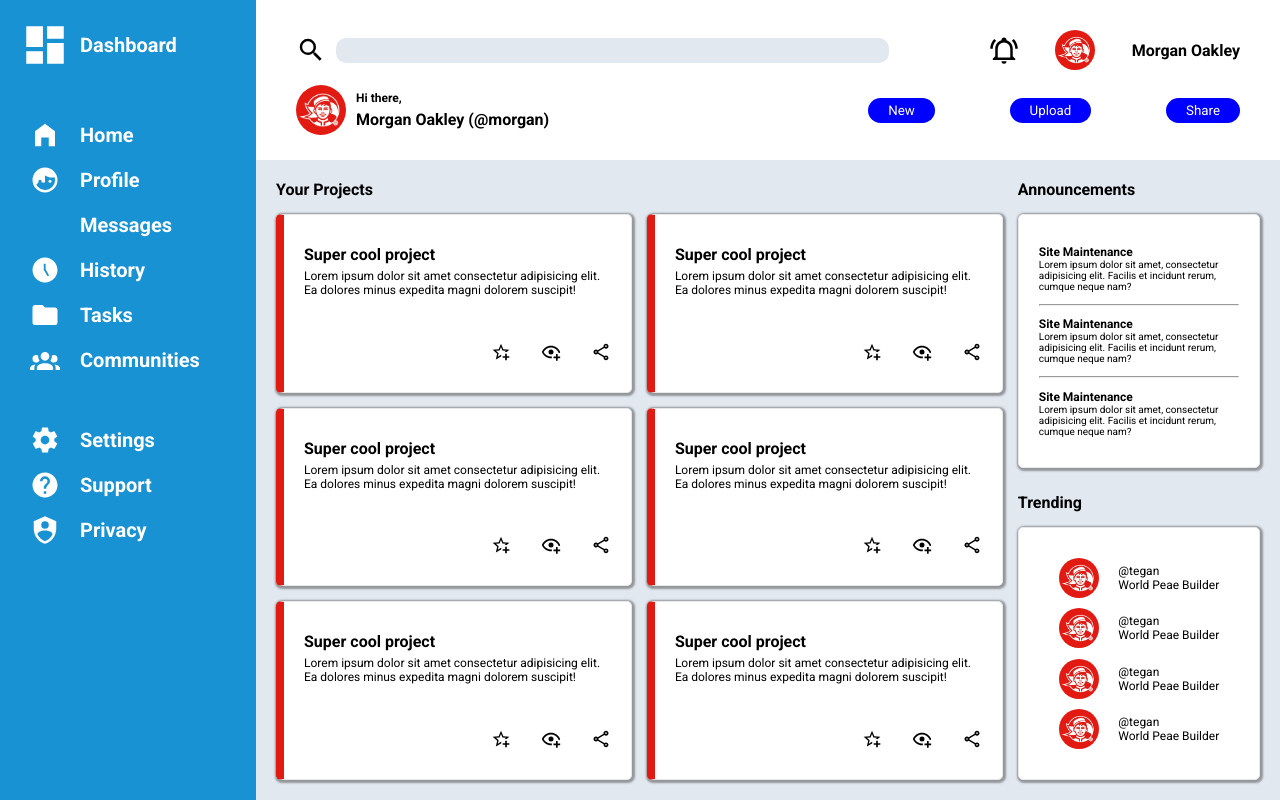
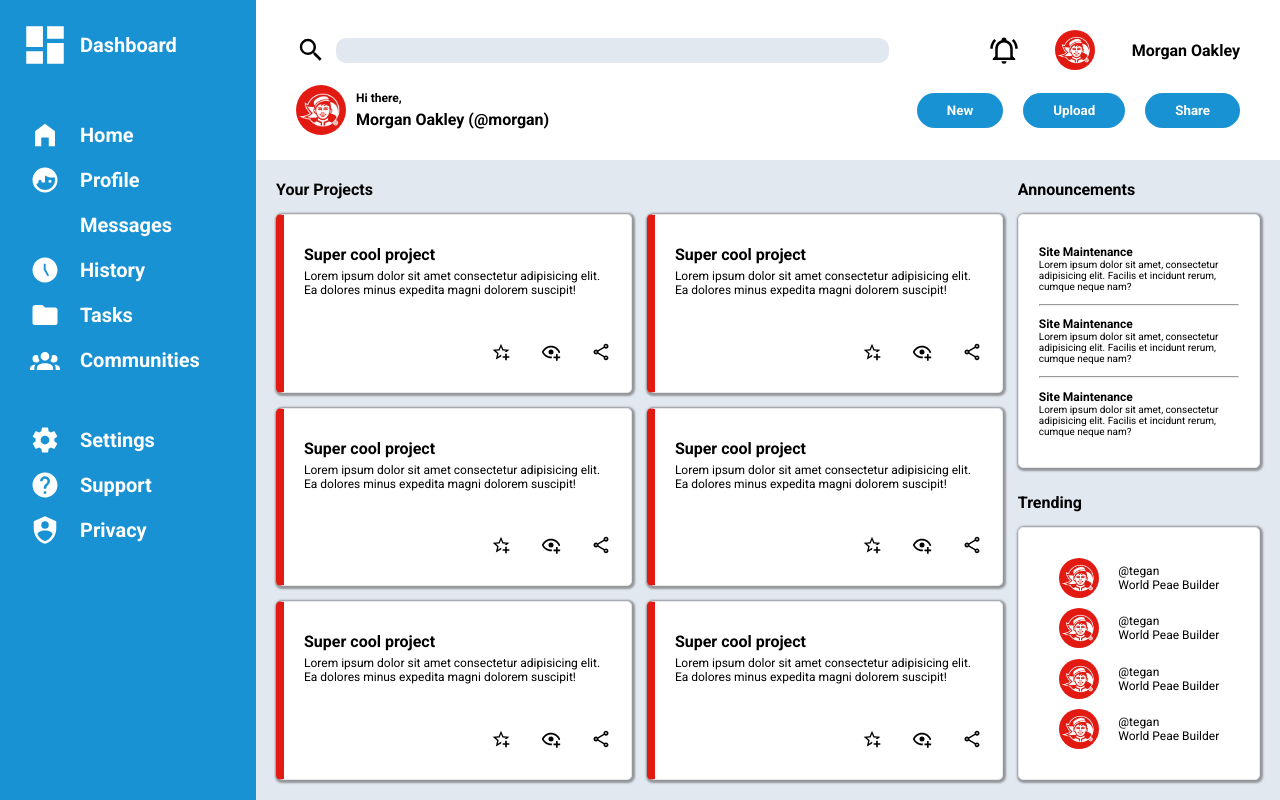
Before and after one commit to hugo-michel/odin-admin-dashboard, a plain HTML site: page index.html in a window 1280 px wide. Drawn offline with Linux system fonts and the light colour scheme.

Commit message:
meilleur btn

```diff
--- a/style.css
+++ b/style.css
@@ -126,7 +126,8 @@ input {
 }
 
 .header-bot-right {
-	justify-content: space-between;
+	justify-content: flex-end;
+    gap: 20px;
 	flex-grow: 1;
 }
 
@@ -154,12 +155,22 @@ input {
 }
 
 button {
-	background-color: blue;
+	background-color: #1992D4;
 	color: white;
-	padding: 5px 20px;
+    font-weight: bold;
+	padding: 10px 30px;
+    border: 1px solid white;
 	border-radius: 20px;
 	border: none;
 	outline: none;
+    cursor: pointer;
+    transition: all 0.5s ease-in-out;
+}
+
+button:hover {
+    color: #1992D4;
+    background-color: white;
+    outline: 1px solid #1992D4;
 }
 
 /* main */
```
